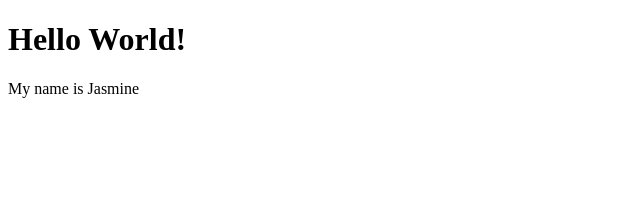
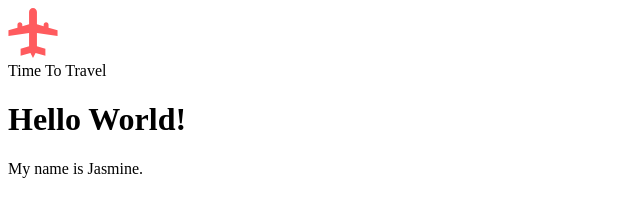
Before and after one commit to jvan19/time-to-travel-webbuild, a plain HTML site: page index.html in a window 1280 px wide. Shown: the whole page, without its empty margins (0-640 px from the left). Drawn offline with Linux system fonts and the light colour scheme.

Commit message:
Coded header and added logo

```diff
--- a/index.html
+++ b/index.html
@@ -15,11 +15,36 @@
 
 <body>
 
+    <header>
+
+        <div class="layout-wide">
+
+            <div class="logo wrapper">
+
+                <a href="index.html">
+                    <img src="resources/images/logo.svg" alt="Time to Travel logo">
+
+                </a>
+        </div>
+
+        <div class="site-title">
+            Time To Travel
+        </div>
+
+    </header>
+<main>
+
+
     <h1>Hello World!</h1>
 
 
-    <p>My name is Jasmine</p>
+    <p>My name is Jasmine.</p>
+</main>
 
+
+<footer>
+
+</footer>
 
 </body>
 
```
